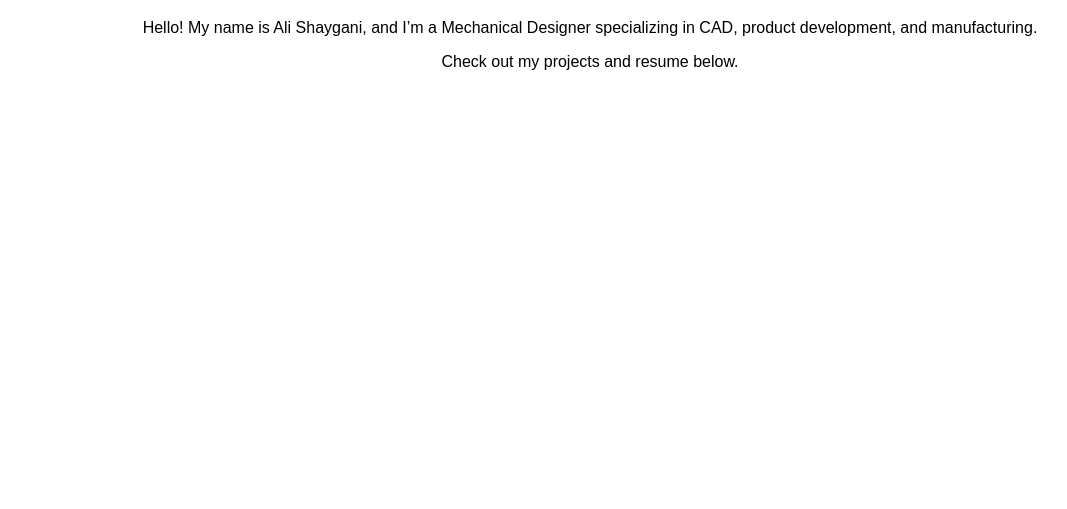
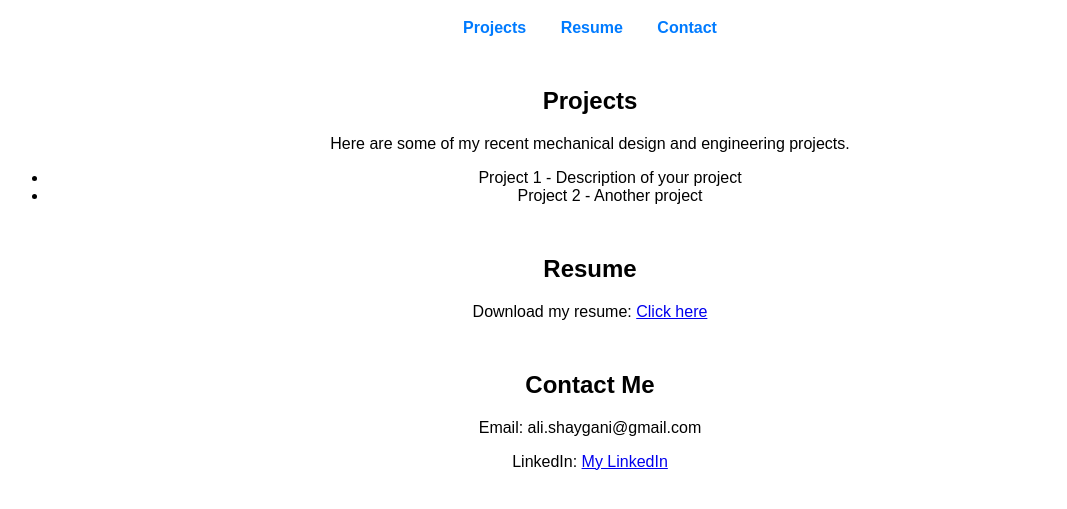
Before and after one commit to AliShaygani/ali-shaygani.github.io, a plain HTML site: page index.html in a window 1280 px wide. Shown: the part 119-628 px from the top of the page, without its empty margins (50-1117 px from the left). Drawn offline with Linux system fonts and the light colour scheme.

Commit message:
Update index.html

```diff
--- a/index.html
+++ b/index.html
@@ -7,11 +7,37 @@
     <style>
         body { font-family: Arial, sans-serif; text-align: center; padding: 50px; }
         h1 { color: #333; }
+        nav a { margin: 15px; text-decoration: none; font-weight: bold; color: #007bff; }
+        nav a:hover { color: #0056b3; }
+        .section { margin-top: 50px; }
     </style>
 </head>
 <body>
     <h1>Welcome to My Portfolio</h1>
-    <p>Hello! My name is Ali Shaygani, and I’m a Mechanical Designer specializing in CAD, product development, and manufacturing.</p>
-    <p>Check out my projects and resume below.</p>
+    <nav>
+        <a href="#projects">Projects</a>
+        <a href="#resume">Resume</a>
+        <a href="#contact">Contact</a>
+    </nav>
+
+    <div class="section" id="projects">
+        <h2>Projects</h2>
+        <p>Here are some of my recent mechanical design and engineering projects.</p>
+        <ul>
+            <li>Project 1 - Description of your project</li>
+            <li>Project 2 - Another project</li>
+        </ul>
+    </div>
+
+    <div class="section" id="resume">
+        <h2>Resume</h2>
+        <p>Download my resume: <a href="resume.pdf" target="_blank">Click here</a></p>
+    </div>
+
+    <div class="section" id="contact">
+        <h2>Contact Me</h2>
+        <p>Email: ali.shaygani@gmail.com</p>
+        <p>LinkedIn: <a href="https://www.linkedin.com/in/yourprofile" target="_blank">My LinkedIn</a></p>
+    </div>
 </body>
 </html>
```
